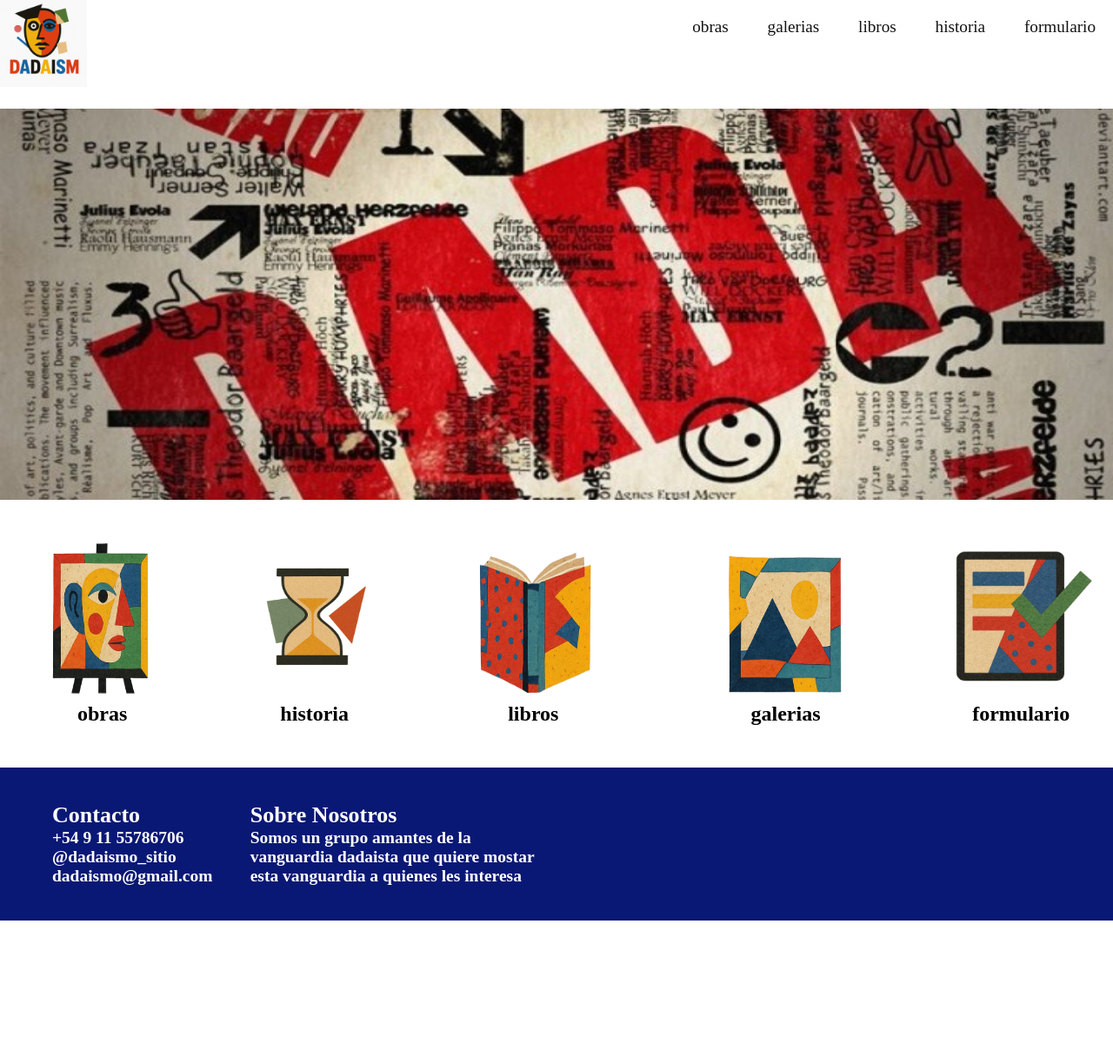
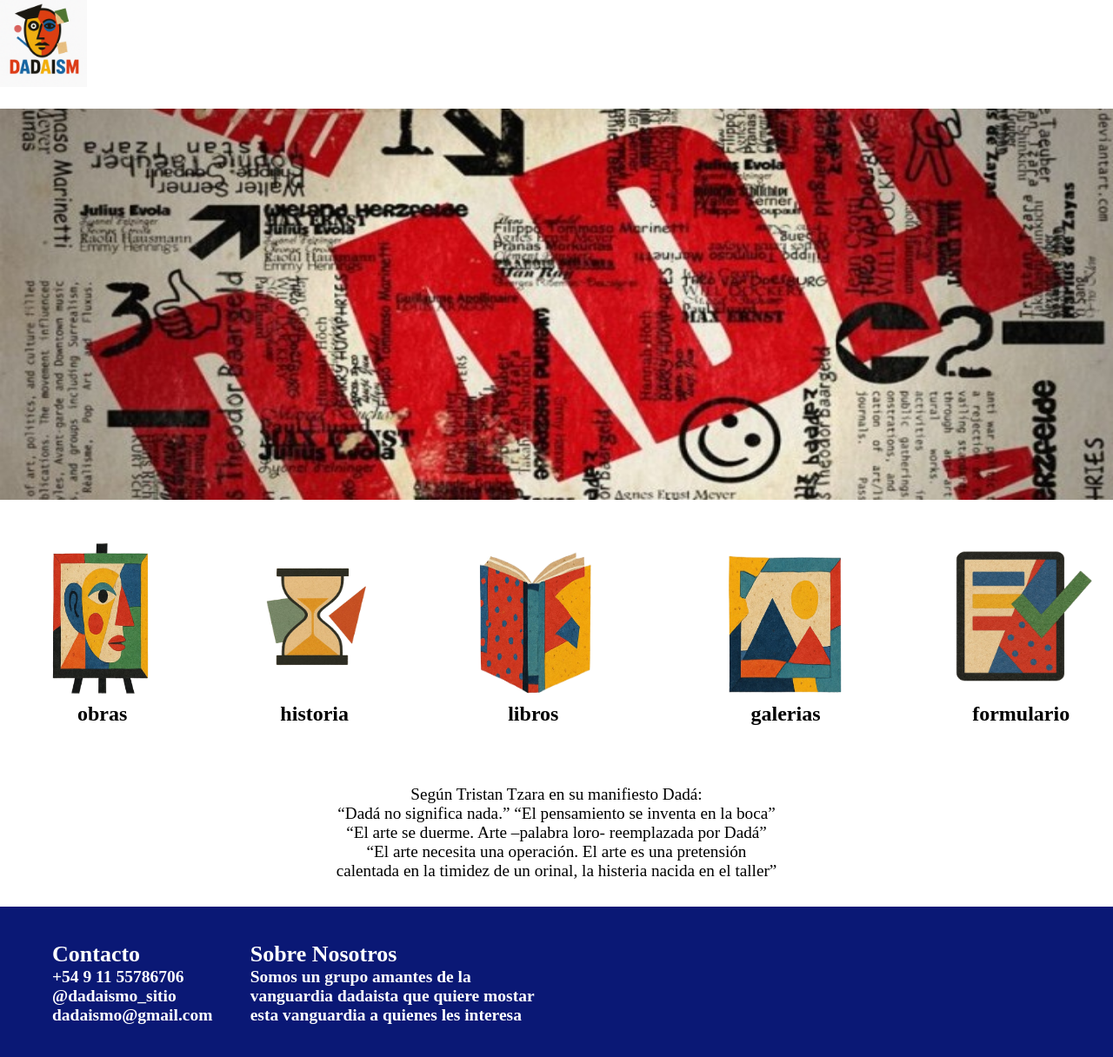
Before and after one commit to julietasegatorri/dadaismo, a plain HTML site: page index.html in a window 1280 px wide. Shown: the whole page at 87% size. Before the commit the page ends 1059 px from the top, so only its background shows below. Drawn offline with Linux system fonts and the light colour scheme.

Commit message:
Add files via upload

```diff
--- a/index.html
+++ b/index.html
@@ -10,16 +10,7 @@
         <a href="#" class="icono" onclick="MiFuncion()">
         <i class="fa fa-bars"></i> </a>
 
-        <nav id="navegador" class="">
 
-            <ul>
-            <il><a href="PAGES /obras.html">obras</a></il>
-            <il><a href="PAGES /galeria.html"> galerias</a></il>
-            <il><a href="PAGES /libros.html"> libros</a></il>
-            <il><a href="PAGES /historia.html"> historia</a></il>
-            <il><a href="PAGES /formulario.html"> formulario</a></il>
-            </ul>
-        <nav>
 
 
     </header>
@@ -54,6 +45,23 @@
             </a>
         </div>
 
+
+
+    <div class="frase">
+<p>Según Tristan Tzara  en su manifiesto Dadá:
+    <br>
+    “Dadá no significa nada.” “El pensamiento se inventa en la boca”
+    <br>
+    “El arte se duerme. Arte –palabra loro- reemplazada por Dadá”
+    <br>
+    “El arte necesita una operación. El arte es una pretensión
+    <br>
+    calentada en la timidez de un orinal, la histeria nacida en el taller”
+    </p>
+
+</div>
+
+
     </main>
 
     <footer>
```
